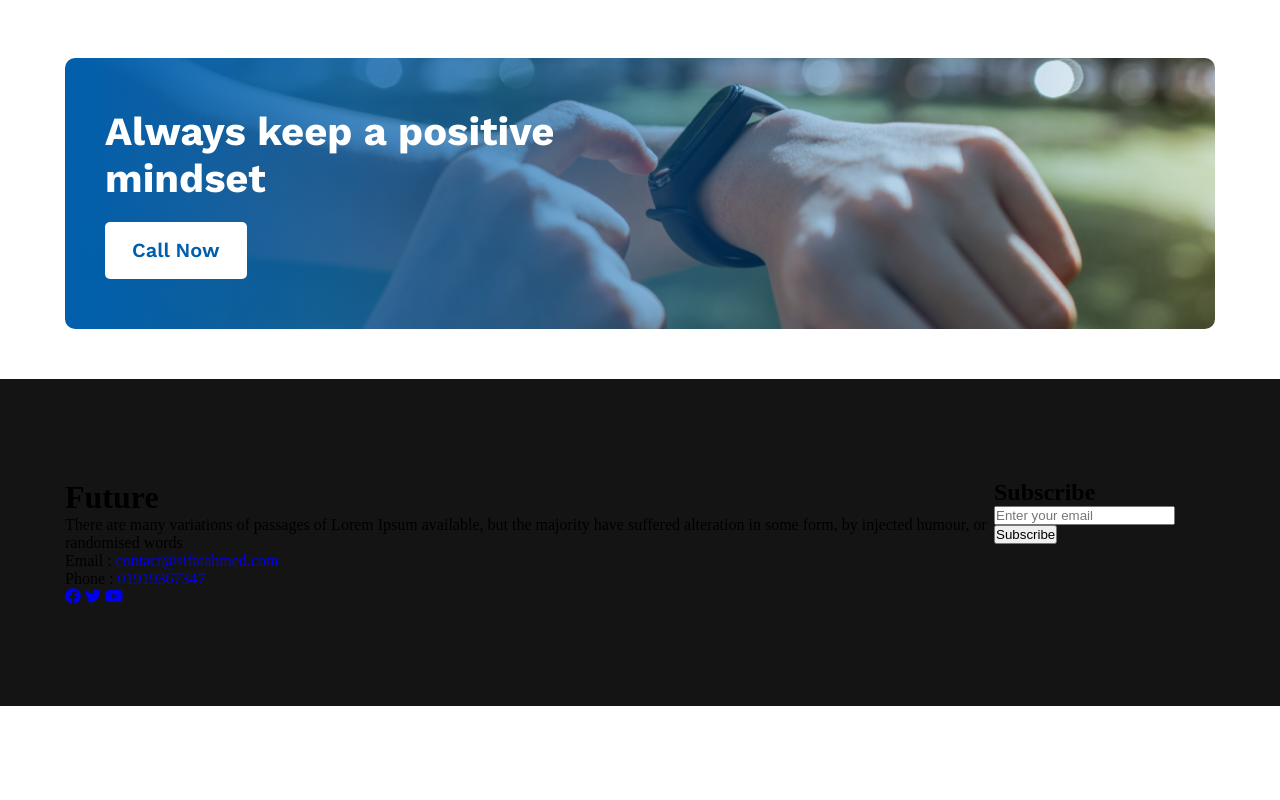
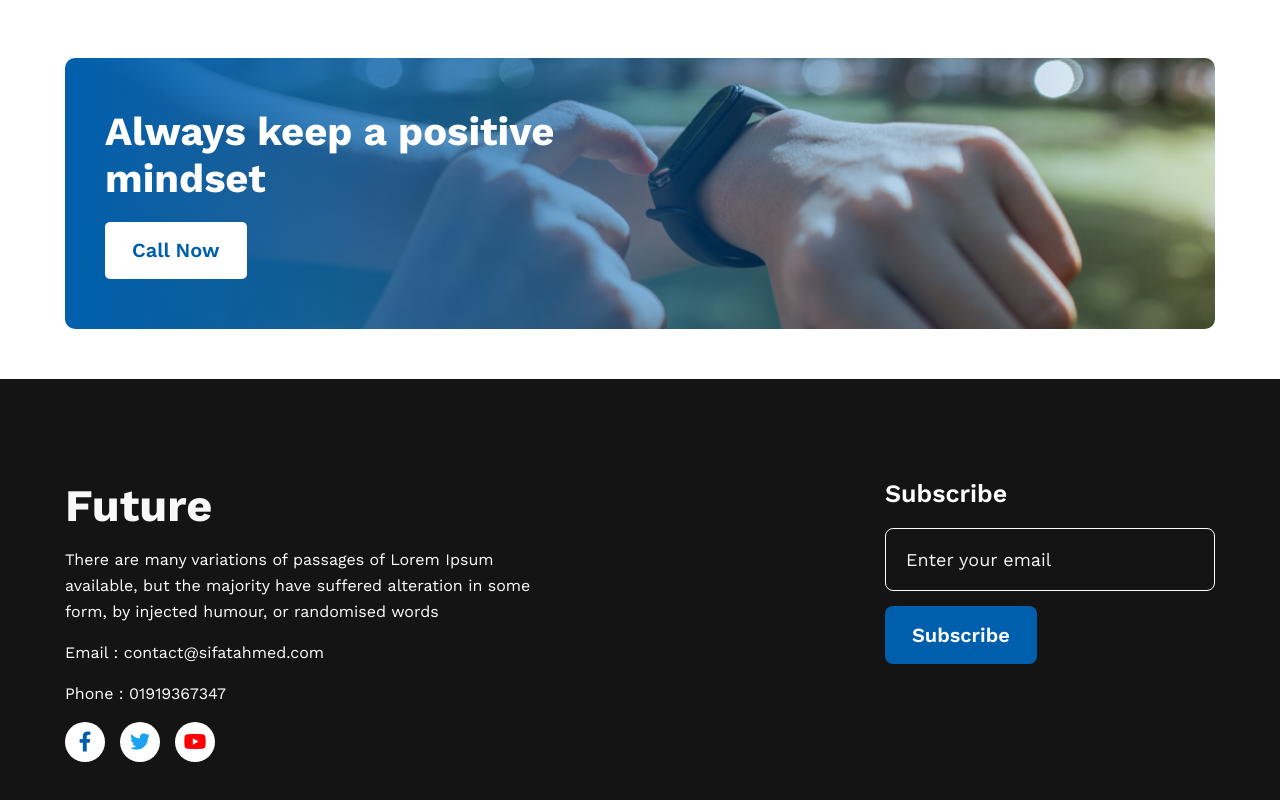
Before and after one commit to devSifatAhmed/hp-assignment-1, a plain HTML site: page index.html in a window 1280 px wide. Shown: the part 2198-2998 px from the top of the page. Before the commit the page ends 2904 px from the top, so only its background shows below. Drawn offline with nearby package versions, Linux system fonts and the light colour scheme.

Commit message:
final commit

```diff
--- a/index.html
+++ b/index.html
@@ -132,7 +132,7 @@
 
                 <div class="social-links">
                     <a href="#">
-                        <i class="fab fa-facebook"></i>
+                        <i class="fab fa-facebook-f"></i>
                     </a>
                     <a href="#">
                         <i class="fab fa-twitter"></i>
--- a/style.css
+++ b/style.css
@@ -4,6 +4,7 @@
     box-sizing: border-box;
     text-decoration: none;
     list-style: none;
+    outline: none;
 }
 
 /* hero section start */
@@ -264,16 +265,140 @@
 
 
 /* footer section start */
-footer{
+footer {
     width: 100%;
     padding: 100px 0;
     background: #151414;
 }
-.f-container{
+
+.f-container {
     max-width: 1150px;
     flex-grow: 1;
     margin: 0 auto;
     display: flex;
     justify-content: space-between;
 }
+
+.f-left {
+    display: flex;
+    flex-direction: column;
+    gap: 15px;
+    max-width: 500px;
+}
+
+.f-left>h1 {
+    font-family: 'Work Sans';
+    font-style: normal;
+    font-weight: 700;
+    font-size: 45px;
+    line-height: 53px;
+    color: #F8F8F8;
+}
+
+.f-left>p,
+.f-left>p>a {
+    font-family: 'Work Sans';
+    font-style: normal;
+    font-weight: 400;
+    font-size: 16px;
+    line-height: 26px;
+    color: #FFFFFF;
+}
+
+.social-links {
+    display: flex;
+    gap: 15px;
+}
+
+.social-links>a {
+    width: 40px;
+    height: 40px;
+    display: flex;
+    align-items: center;
+    justify-content: center;
+    border-radius: 100%;
+    background: #ffffff;
+    border: 2px solid transparent;
+    transition: 0.3s ease-in-out;
+    font-size: 20px;
+}
+
+.social-links>a:nth-child(1) {
+    color: #005FAC;
+}
+
+.social-links>a:nth-child(2) {
+    color: #1DA1F2;
+}
+
+.social-links>a:nth-child(3) {
+    color: #FF0000;
+}
+
+.social-links>a:hover {
+    background: transparent;
+    border: 2px solid #ffffff;
+    color: #ffffff;
+}
+
+
+
+.f-right {
+    display: flex;
+    flex-direction: column;
+    gap: 20px;
+}
+
+.f-right>h2 {
+    font-family: 'Work Sans';
+    font-style: normal;
+    font-weight: 600;
+    font-size: 25px;
+    line-height: 29px;
+    color: #FFFFFF;
+}
+
+.f-right>.input-box {
+    display: flex;
+    flex-direction: column;
+    gap: 15px;
+}
+
+.f-right>.input-box>input {
+    width: 330px;
+    padding: 20px;
+    border: 1.5px solid #ffffff;
+    background: transparent;
+    border-radius: 8px;
+    font-family: 'Work Sans';
+    font-style: normal;
+    font-weight: 400;
+    font-size: 18px;
+    line-height: 21px;
+    color: #F3F3F3;
+}
+
+.f-right>.input-box>input::placeholder {
+    color: #F3F3F3;
+}
+
+.f-right>.input-box>button {
+    font-family: 'Work Sans';
+    font-style: normal;
+    font-weight: 600;
+    font-size: 20px;
+    line-height: 24px;
+    color: #FFFFFF;
+    background: #005FAC;
+    border: 2px solid transparent;
+    padding: 15px 25px;
+    width: fit-content;
+    border-radius: 8px;
+    transition: 0.3s ease-in-out;
+    cursor: pointer;
+}
+.f-right>.input-box>button:hover{
+    background: transparent;
+    border: 2px solid #ffffff;
+}
 /* footer section end */
```
